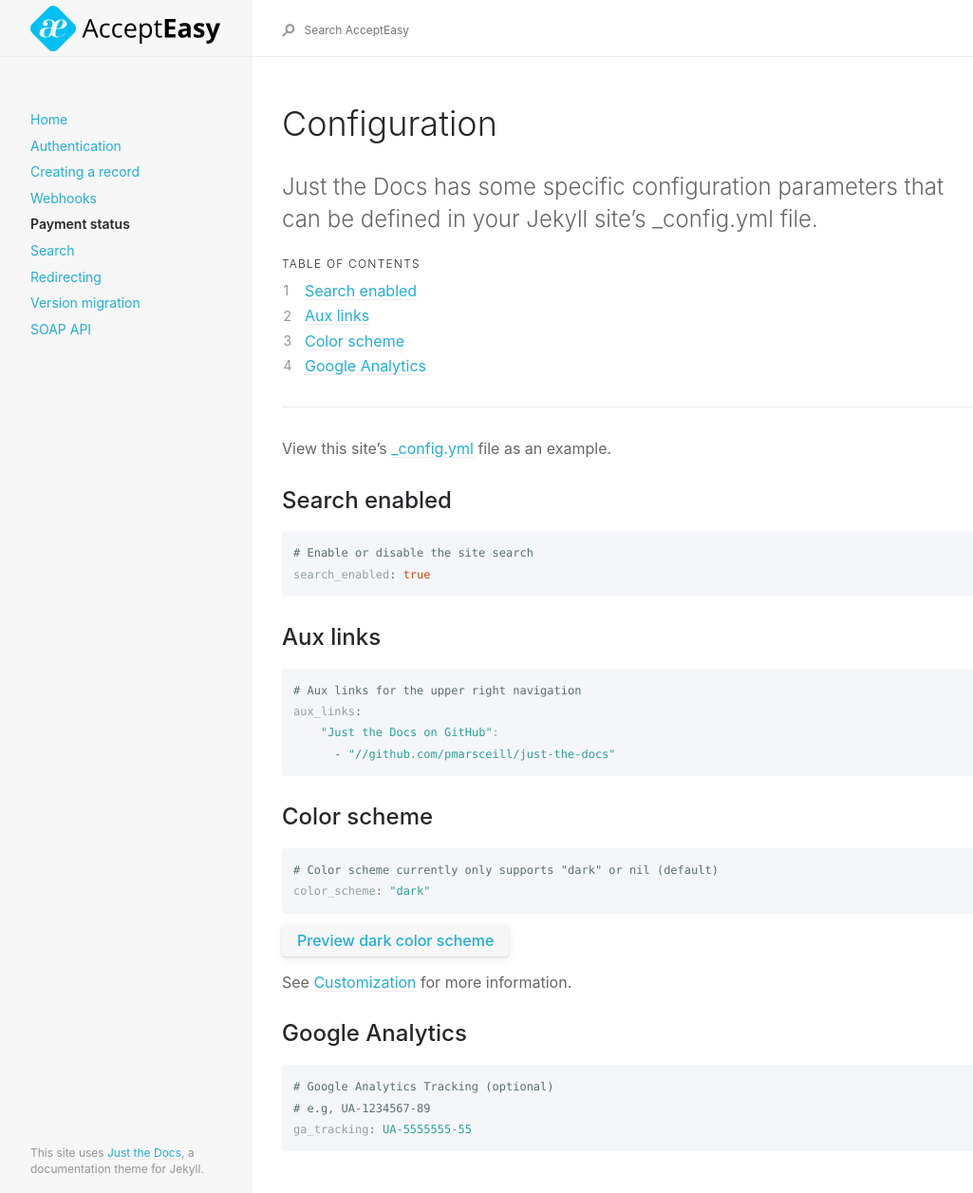
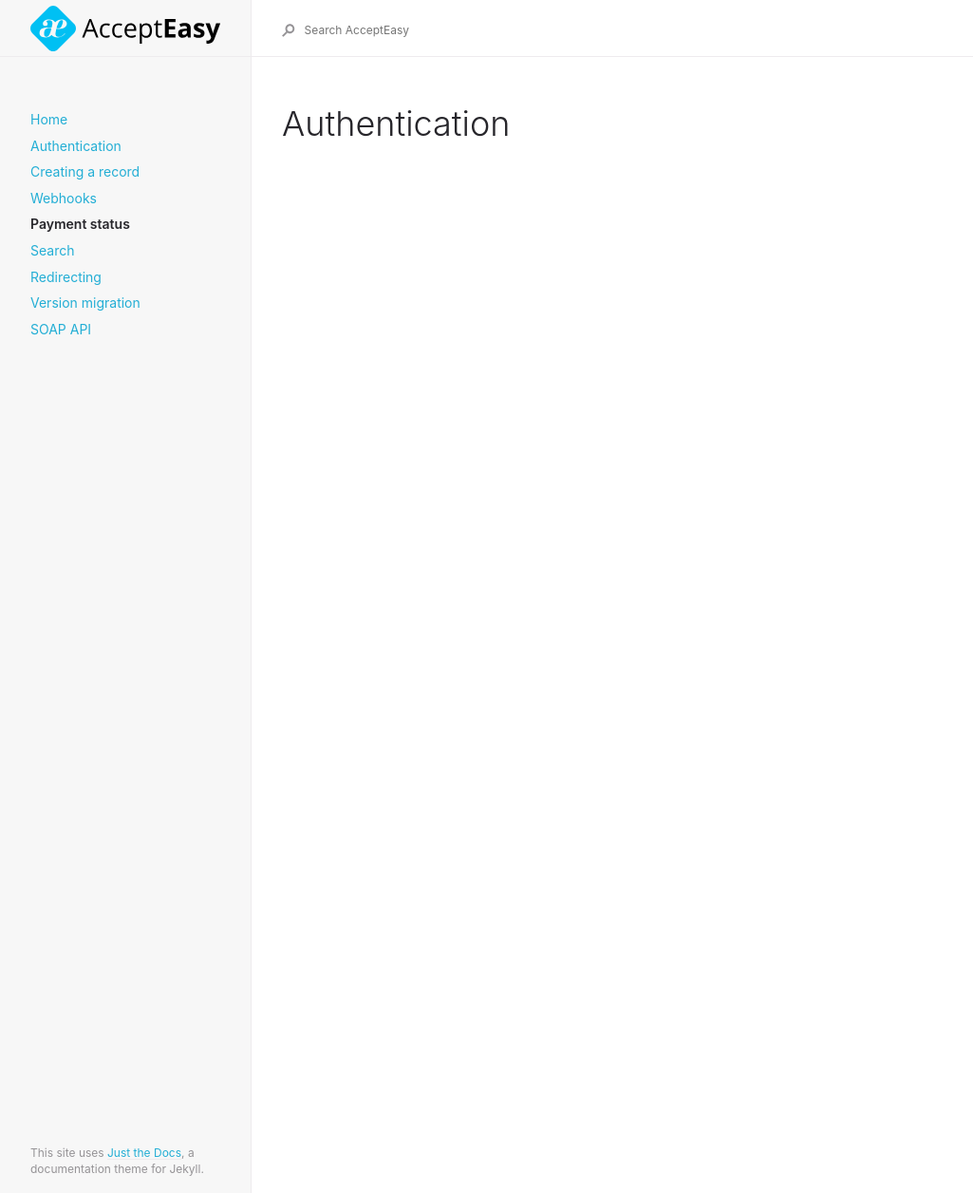
Before and after one commit to AcceptEmail/apidocs, a Jekyll site: the page built from docs/configuration.md, in a window 1280 px wide. Shown: the whole page at 95% size, without its empty margins (91-1116 px from the left). Built offline with Jekyll 4.4.1, drawn with Linux system fonts in a browser that asks for light colours.

Commit message:
Update configuration.md

````diff
--- a/docs/configuration.md
+++ b/docs/configuration.md
@@ -4,69 +4,5 @@ title: Payment status
 nav_order: 5
 ---
 
-# Configuration
+# Authentication
 {: .no_toc }
-
-
-Just the Docs has some specific configuration parameters that can be defined in your Jekyll site's _config.yml file.
-{: .fs-6 .fw-300 }
-
-## Table of contents
-{: .no_toc .text-delta }
-
-1. TOC
-{:toc}
-
----
-
-
-View this site's [_config.yml](https://github.com/pmarsceill/just-the-docs/tree/master/_config.yml) file as an example.
-
-## Search enabled
-
-```yaml
-# Enable or disable the site search
-search_enabled: true
-```
-
-## Aux links
-
-```yaml
-# Aux links for the upper right navigation
-aux_links:
-    "Just the Docs on GitHub":
-      - "//github.com/pmarsceill/just-the-docs"
-```
-
-## Color scheme
-
-```yaml
-# Color scheme currently only supports "dark" or nil (default)
-color_scheme: "dark"
-```
-<button class="btn js-toggle-dark-mode">Preview dark color scheme</button>
-
-<script>
-const toggleDarkMode = document.querySelector('.js-toggle-dark-mode')
-const cssFile = document.querySelector('[rel="stylesheet"]')
-const originalCssRef = cssFile.getAttribute('href')
-const darkModeCssRef = originalCssRef.replace('just-the-docs.css', 'dark-mode-preview.css')
-
-addEvent(toggleDarkMode, 'click', function(){
-  if (cssFile.getAttribute('href') === originalCssRef) {
-    cssFile.setAttribute('href', darkModeCssRef)
-  } else {
-    cssFile.setAttribute('href', originalCssRef)
-  }
-})
-</script>
-
-See [Customization]({{ site.baseurl }}{% link docs/customization.md %}) for more information.
-
-## Google Analytics
-
-```yaml
-# Google Analytics Tracking (optional)
-# e.g, UA-1234567-89
-ga_tracking: UA-5555555-55
-```
````
